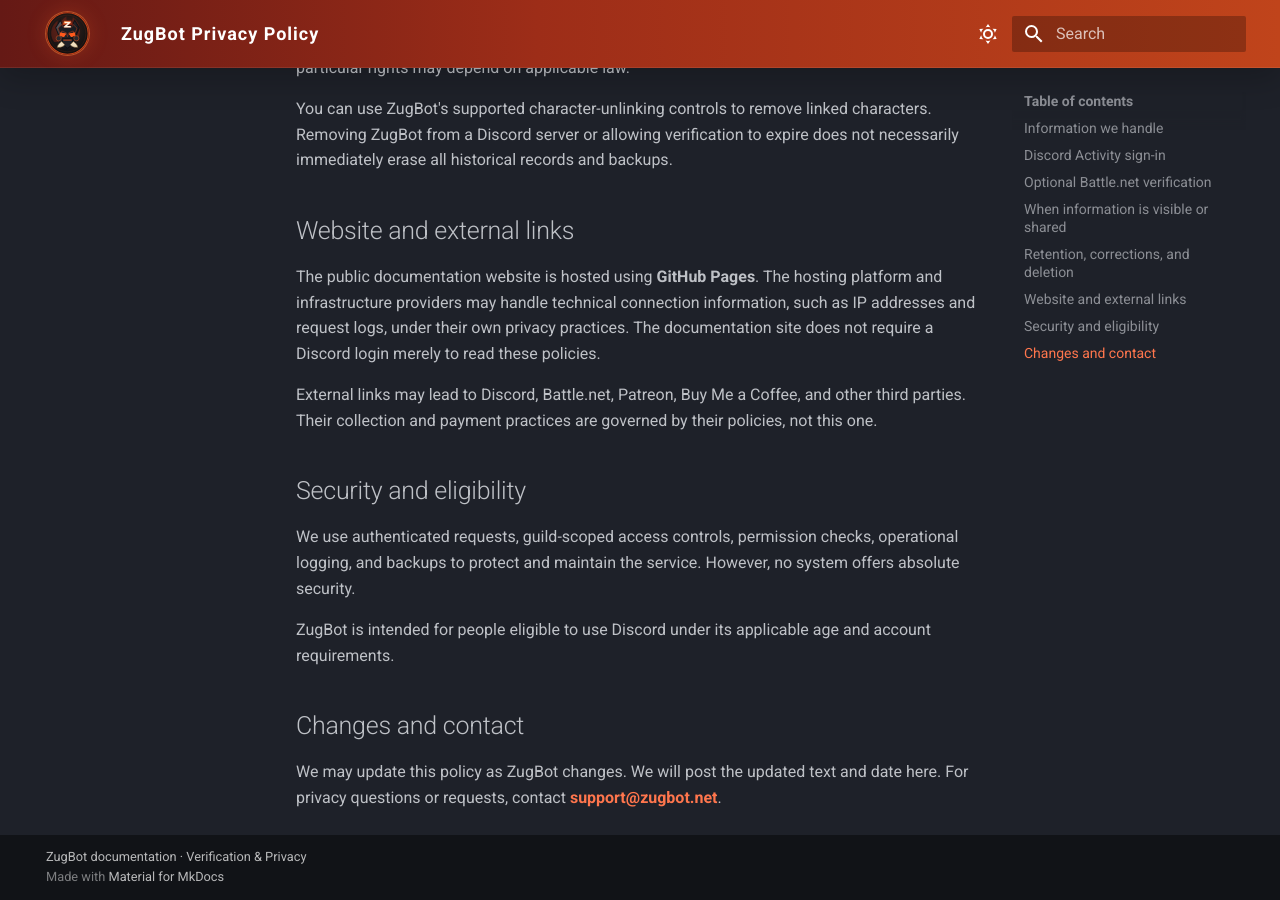
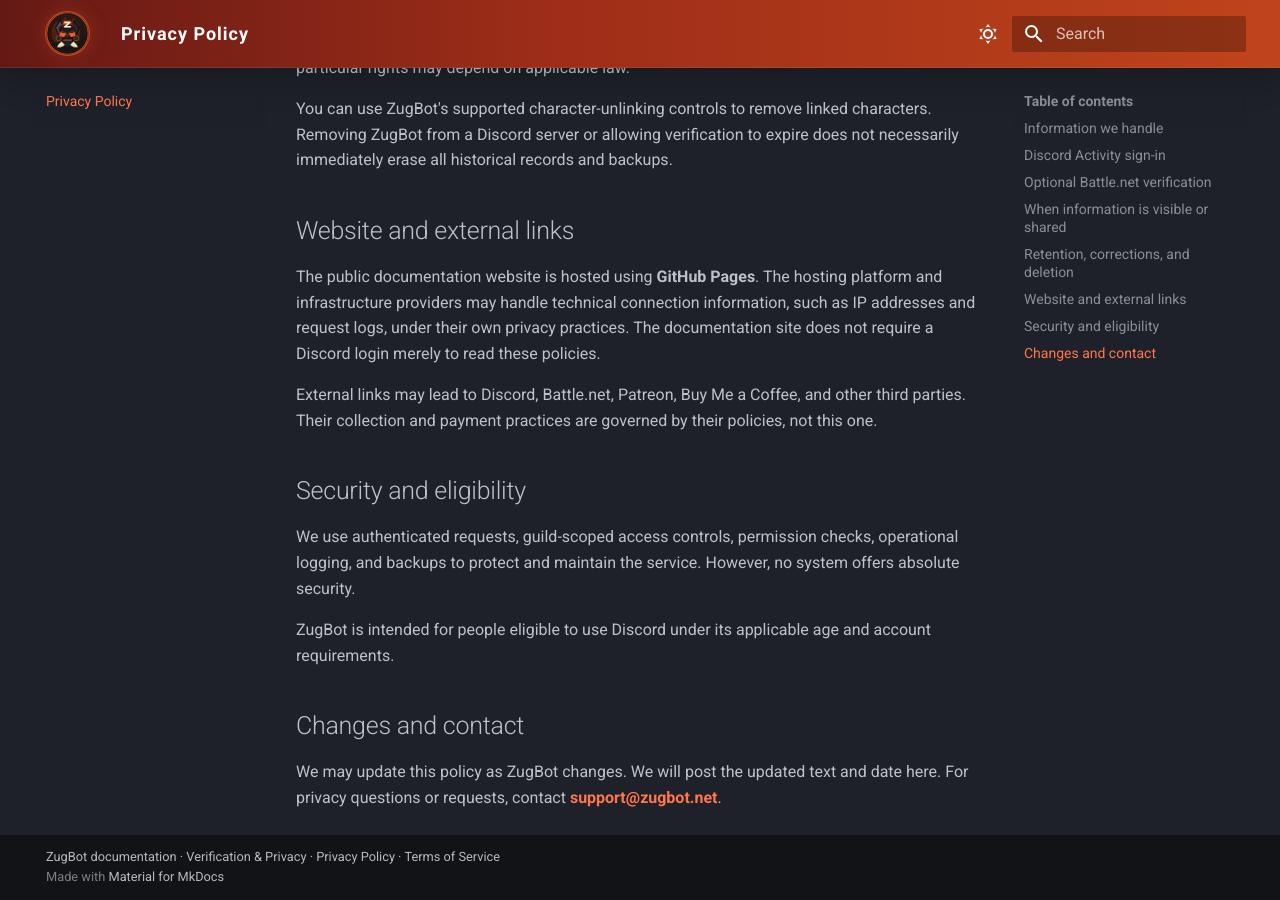
Before and after one commit to sthorne80/zugbot-site, an MkDocs documentation site: the page built from docs/privacy.md, in a window 1280 px wide and 900 px high, scrolled down 2971 px. Built offline with MkDocs 1.6.1 and Material for MkDocs 9.7.7, drawn with Linux system fonts in a browser that asks for light colours.

Commit message:
docs: list legal pages in navigation and copyright

```diff
--- a/mkdocs.yml
+++ b/mkdocs.yml
@@ -42,6 +42,8 @@ nav:
   - Troubleshooting: troubleshooting.md
   - Roadmap: roadmap.md
   - Changelog: changelog.md
+  - Privacy Policy: privacy.md
+  - Terms of Service: terms.md
 
 plugins:
   - search
@@ -60,4 +62,4 @@ extra_css:
 extra_javascript:
   - assets/javascripts/realm-slugs.js
 
-copyright: ZugBot documentation · <a href="/verification/">Verification &amp; Privacy</a>
+copyright: ZugBot documentation · <a href="/verification/">Verification &amp; Privacy</a> · <a href="/privacy/">Privacy Policy</a> · <a href="/terms/">Terms of Service</a>
```
